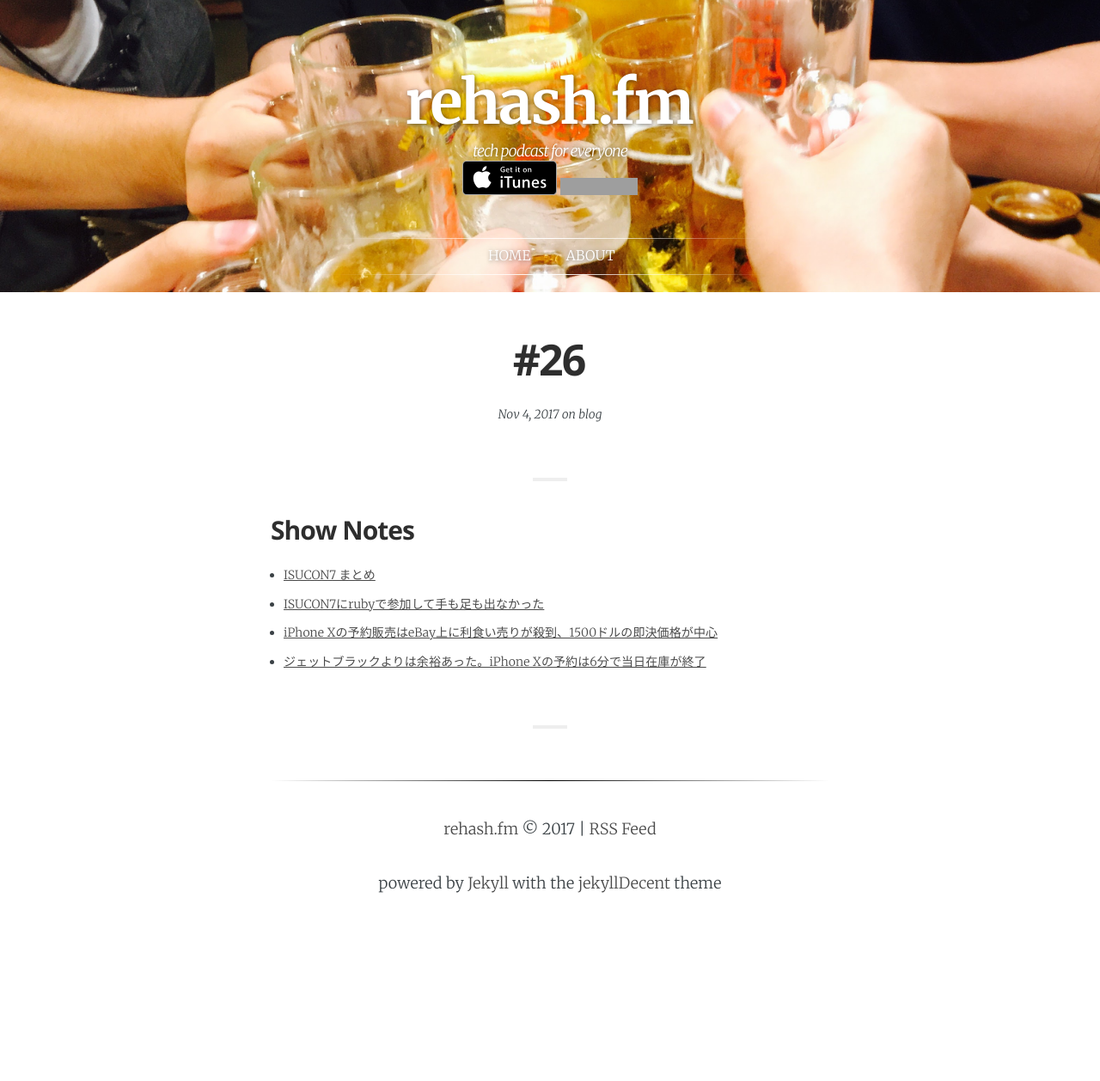
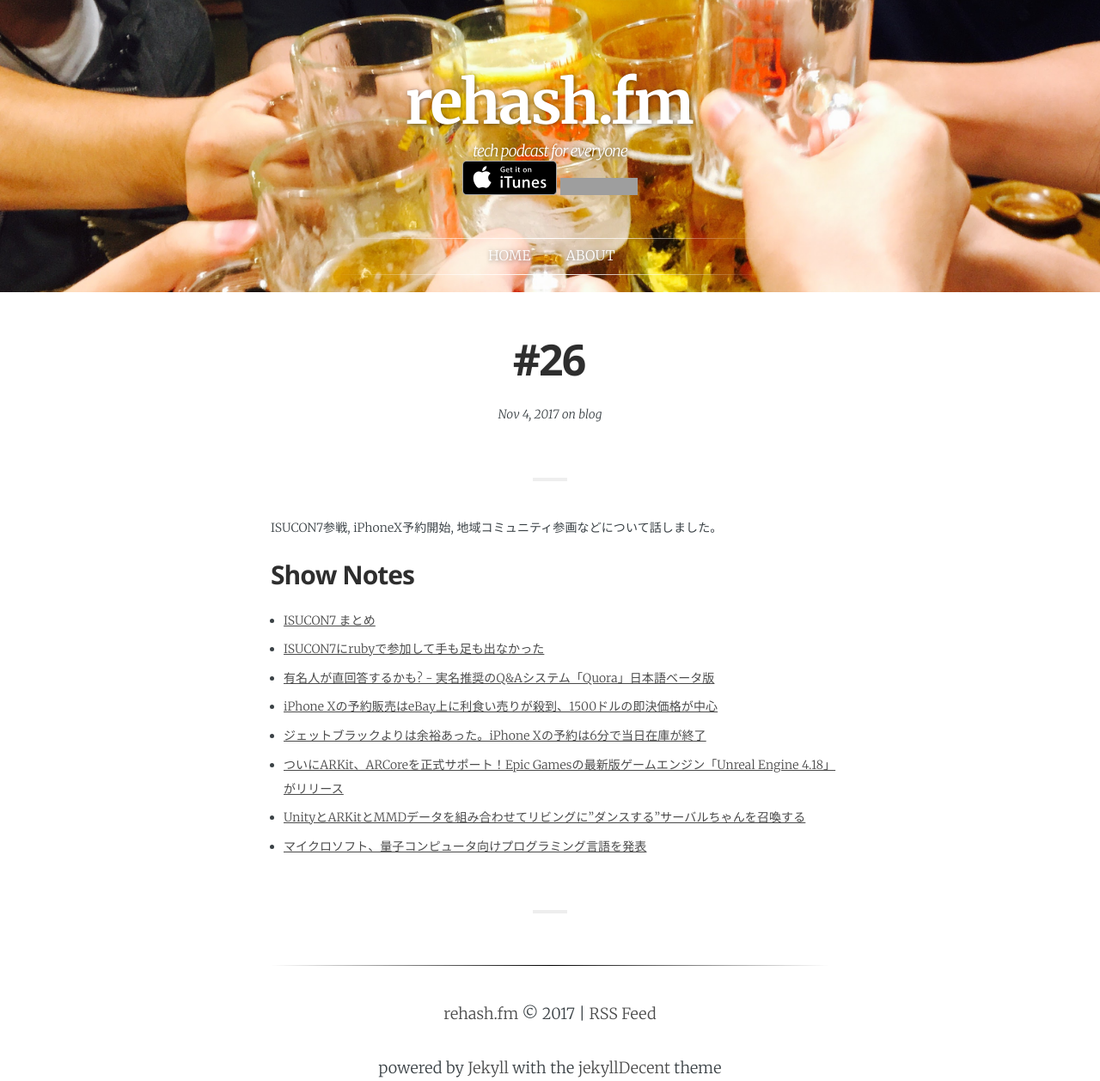
Before and after one commit to rehashfm/rehash.fm, a Jekyll site: the page built from _posts/2017-11-05-26.md, in a window 1280 px wide. Shown: the whole page at 86% size. Built offline with Jekyll 4.4.1, drawn with Linux system fonts in a browser that asks for light colours; some web fonts are replaced; before the commit the page ends 1043 px from its top, so only the background shows below that; grey boxes are pictures that could not be loaded.

Commit message:
add links for 26

```diff
--- a/_posts/2017-11-05-26.md
+++ b/_posts/2017-11-05-26.md
@@ -5,11 +5,16 @@ date:              2017-11-05 07:00:00 +0900
 tags:              blog
 category:          Blog
 author:            smile-0yen,azihsoyn
-excerpt:
+excerpt:           ISUCON7参戦, iPhoneX予約開始, 地域コミュニティ参画などについて話しました。
 ---
+ISUCON7参戦, iPhoneX予約開始, 地域コミュニティ参画などについて話しました。
 
 ## Show Notes
 - [ISUCON7 まとめ](http://isucon.net/archives/50949022.html){:target="_blank"}
 - [ISUCON7にrubyで参加して手も足も出なかった](http://azihsoyn.hatenablog.com/entry/2017/10/23/233855){:target="_blank"}
+- [有名人が直回答するかも? - 実名推奨のQ&Aシステム「Quora」日本語ベータ版](http://news.mynavi.jp/news/2017/10/05/247/){:target="_blank"}
 - [iPhone Xの予約販売はeBay上に利食い売りが殺到、1500ドルの即決価格が中心](http://jp.techcrunch.com/2017/10/28/20171027iphone-x-pre-orders-are-being-scalped-on-ebay-for-1500-on-average/){:target="_blank"}
 - [ジェットブラックよりは余裕あった。iPhone Xの予約は6分で当日在庫が終了](https://www.gizmodo.jp/2017/10/iphone-x-preorder.html){:target="_blank"}
+- [ついにARKit、ARCoreを正式サポート！Epic Gamesの最新版ゲームエンジン「Unreal Engine 4.18」がリリース](https://vrinside.jp/news/arkit-arcore-epic-gamesunreal-engine-4-18/){:target="_blank"}
+- [UnityとARKitとMMDデータを組み合わせてリビングに”ダンスする”サーバルちゃんを召喚する](https://qiita.com/smile-0yen/items/89348c88df9c38f4bbe8){:target="_blank"}
+- [マイクロソフト、量子コンピュータ向けプログラミング言語を発表](https://japan.zdnet.com/article/35107801/){:target="_blank"}
```
